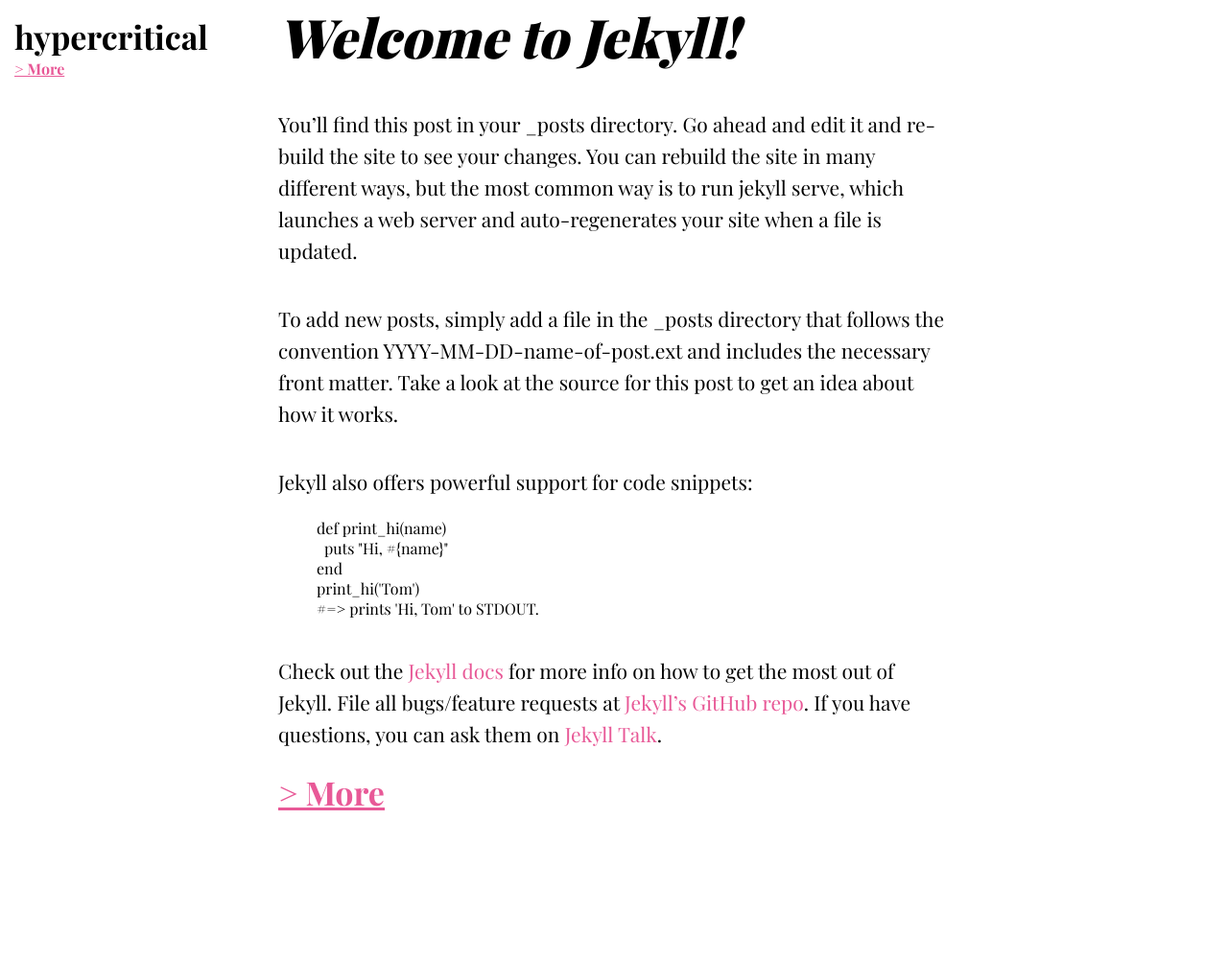
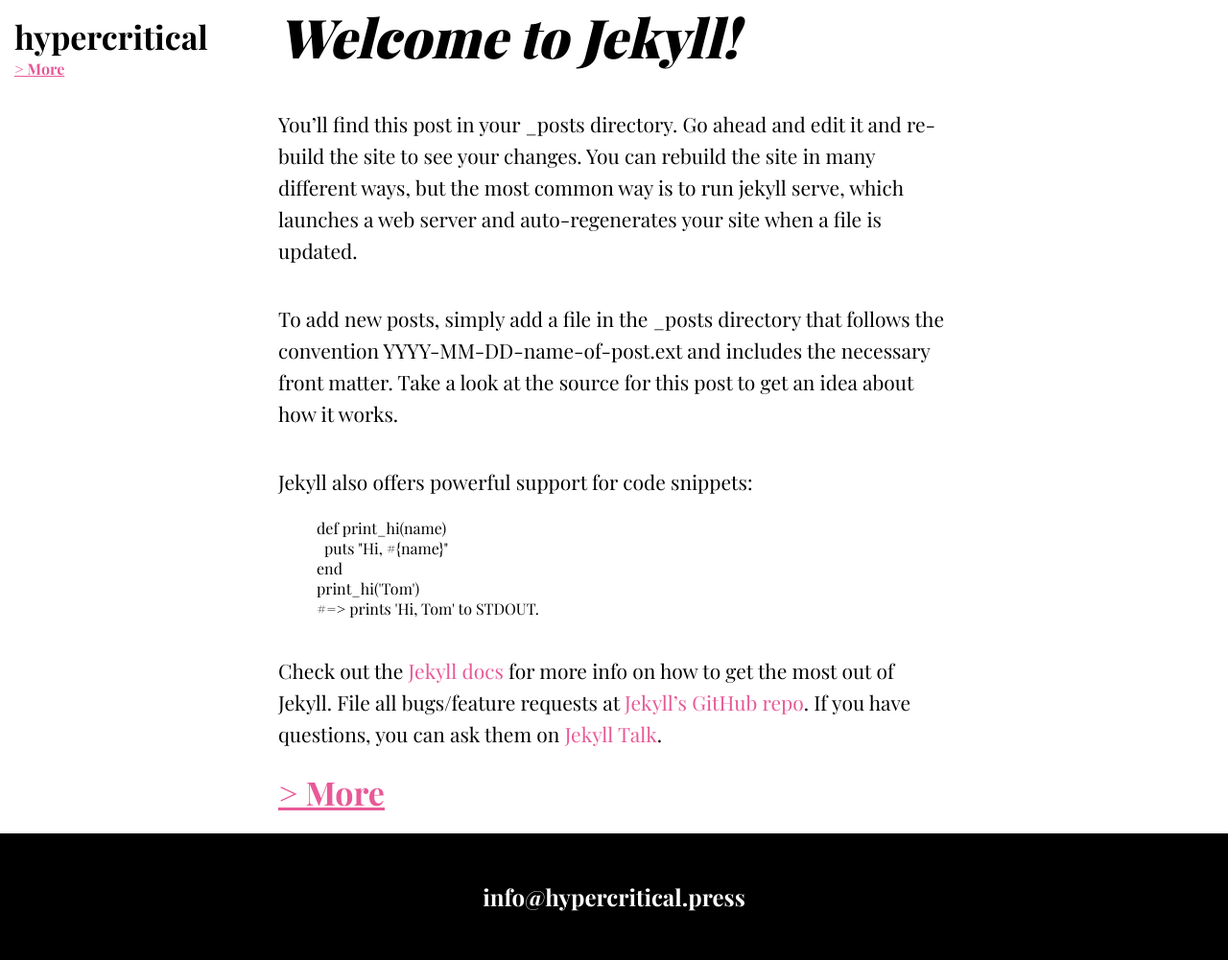
Before and after one commit to Hypercritical/hypercritical, a Jekyll site: the page built from index.html, in a window 1280 px wide. Shown: the whole page at 96% size. Built offline with Jekyll 4.4.1, drawn with Linux system fonts in a browser that asks for light colours; some web fonts are replaced; before the commit the page ends 900 px from its top, so only the background shows below that.

Commit message:
Giant footer

```diff
--- a/_includes/footer.html
+++ b/_includes/footer.html
@@ -1,3 +1,3 @@
 <footer class="site-footer">
-
+    <h2>info@hypercritical.press</h2>
 </footer>
--- a/assets/styles/styles.scss
+++ b/assets/styles/styles.scss
@@ -12,7 +12,6 @@ html{
 }
 body{
   margin:0;
-  padding: 0 15px;
 }
 h1{
   font-weight: 900;
@@ -35,6 +34,11 @@ a{
   &:hover{
     text-decoration: underline;
   }
+}
+p{
+  font-size: 21px;
+  line-height: 33px;
+  margin-top: 38px;
 }
 .site-nav{
   .site-title{
@@ -79,8 +83,14 @@ a{
   text-decoration: underline;
 }
 
-p{
-  font-size: 21px;
-  line-height: 33px;
-  margin-top: 38px;
+.site-footer{
+  background-color: black;
+  width: 100%;
+  color: white;
+  text-align: center;
+  padding: 50px 0px;
+  h2{
+    padding:0px;
+    margin: 0px;
+  }
 }
```
